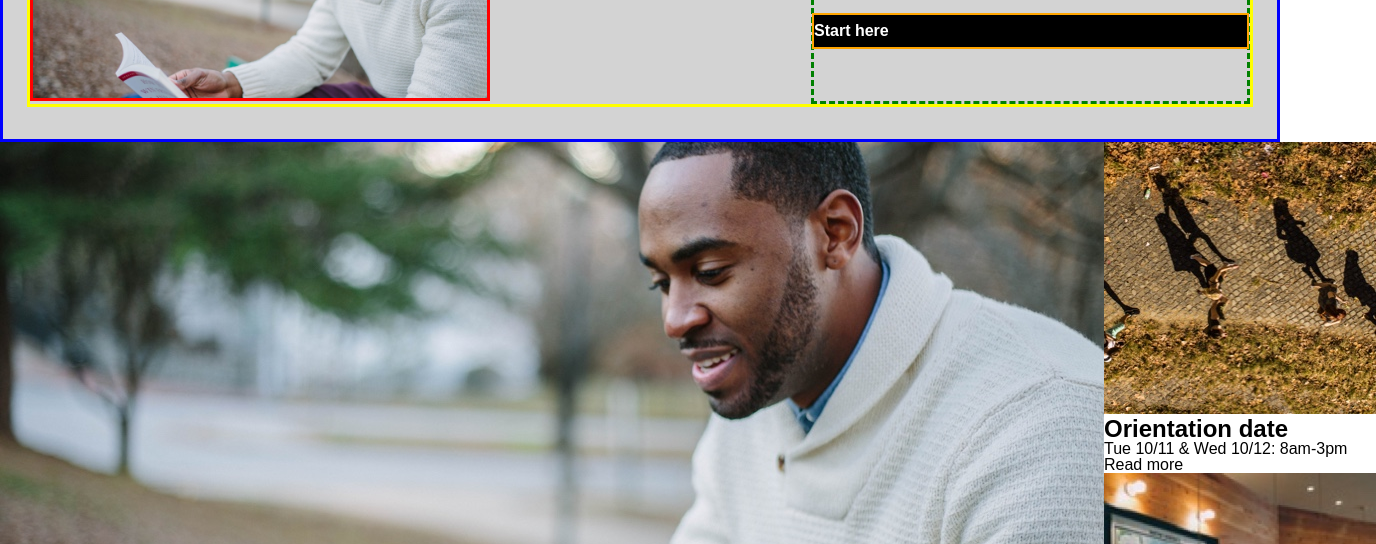
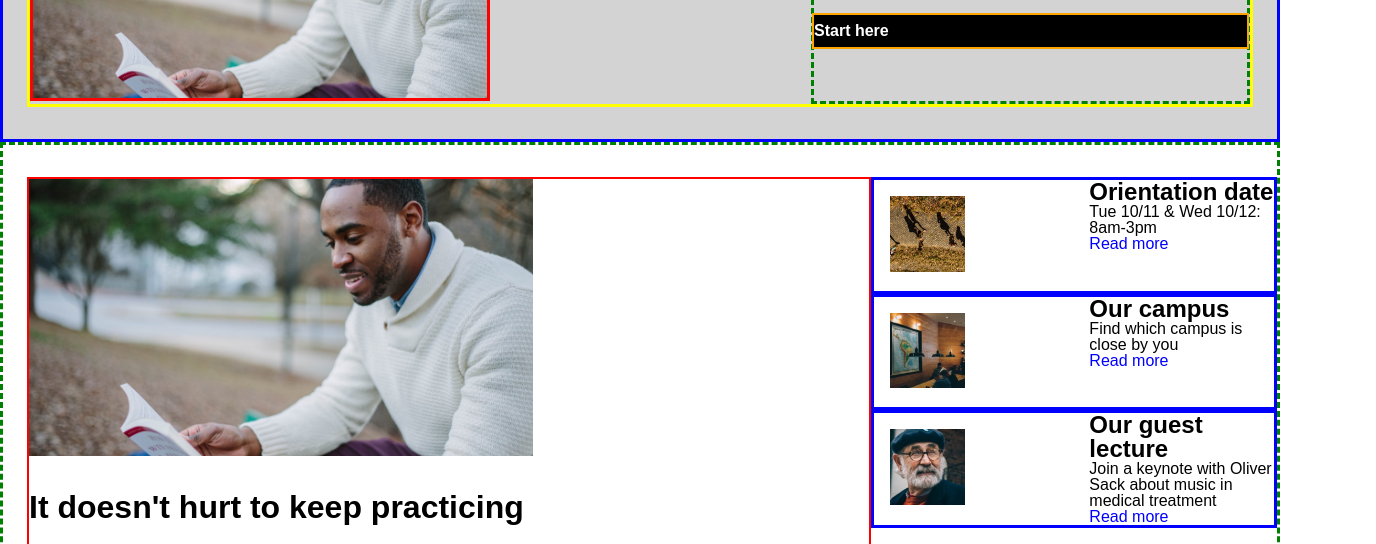
Before and after one commit to EJJB/Unit8CapstoneProject, a plain HTML site: page index.html in a window 1280 px wide. Shown: the part 256-800 px from the top of the page, 1376 px wide, since content can reach past the window. Drawn offline with Linux system fonts and the light colour scheme.

Commit message:
started courses

```diff
--- a/Resources/css/style.css
+++ b/Resources/css/style.css
@@ -45,7 +45,6 @@ nav img {
   margin-left: 1.5rem;
 }
 
-
 nav ul {
   margin-right: 1.5rem;
 }
@@ -60,7 +59,7 @@ nav li {
 .learn-new {
   background-color: lightgrey;
   padding: 2rem 1.5rem;
-  justify-content: space-around;
+
   border: blue solid 3px;
 }
 
@@ -101,4 +100,49 @@ border: green dashed 3px;
 
 .information{
   display: flex;
+  padding-top: 2rem;
+  padding-bottom: 2rem;
+  padding-left: 1.5rem;
+  border: dashed 3px green;
 }
+
+.keep-practicing {
+  display: flex;
+  flex-direction: column;
+  border: red solid 2px;
+}
+
+.practicing-content h1{
+  padding-top: 2rem;
+  padding-bottom: 1.5rem;
+}
+
+.keep-practicing img{
+  width: 60%;
+}
+
+.info-column2 {
+  display: flex;
+}
+
+.container1{
+  display: flex;
+
+  border: solid blue 3px
+}
+
+.container1 img{
+  width: 35%;
+  height: auto;
+  padding: 1rem;
+}
+
+.container1 .info-content{
+  width: 65%;
+}
+
+.container1 a{
+  color: blue;
+}
+
+/*Courses*/
--- a/index.html
+++ b/index.html
@@ -49,17 +49,23 @@
 
 <!--Information Section-->
 <div class="information">
+
     <div class="keep-practicing">
       <div class="info-main-image">
         <img src="./resources/images/information-main.jpg">
       </div>
-      <div class="content">
+      <div class="practicing-content">
         <h1>It doesn't hurt to keep practicing</h2>
         <p>"Curabitur vitae libero in ipsum portitor consequat. Aliquam et commodo lectus, nect consequat neque. Sed non accumsan urna. Phasellus sed consequat ex. Etiam eget magna laoreet, efficitur dolor consequat, tristique ligula"</p>
         <h4>Emanuel, Sr Strategist at Hiring.com</h4>
       </div>
     </div>
+
+    <!--Information section right hand column -->
+
     <div clsss="info-column2">
+      <!--Orientation date-->
+      <div class="container1">
           <div class="orientation">
             <img src="./resources/images/information-orientation.jpg">
           </div>
@@ -68,6 +74,10 @@
               <p>Tue 10/11 &amp Wed 10/12: 8am-3pm</p>
               <p><a>Read more</a></p>
           </div>
+      </div>
+
+    <!--Our Campus-->
+    <div class="container1">
         <div class="campus">
           <img src="./resources/images/information-campus.jpg">
         </div>
@@ -76,7 +86,11 @@
           <p>Find which campus is close by you</p>
           <p><a>Read more</a></p>
         </div>
-      <div class="guest">
+    </div>
+
+    <!--Guest Lecturer-->
+    <div class="container1">
+        <div class="guest-img">
           <img src="./resources/images/information-guest-lecture.jpg">
         </div>
         <div class="info-content">
@@ -86,7 +100,15 @@
         </div>
       </div>
 
+
   </div>
+</div> <!--Information end div-->
+
+<!--Courses-->
+
+<div class="courses">
+
+</div> <!--End div for courses-->
 
 </body>
 </html>
```
Lines whose indentation alone changed are shown as unchanged.
